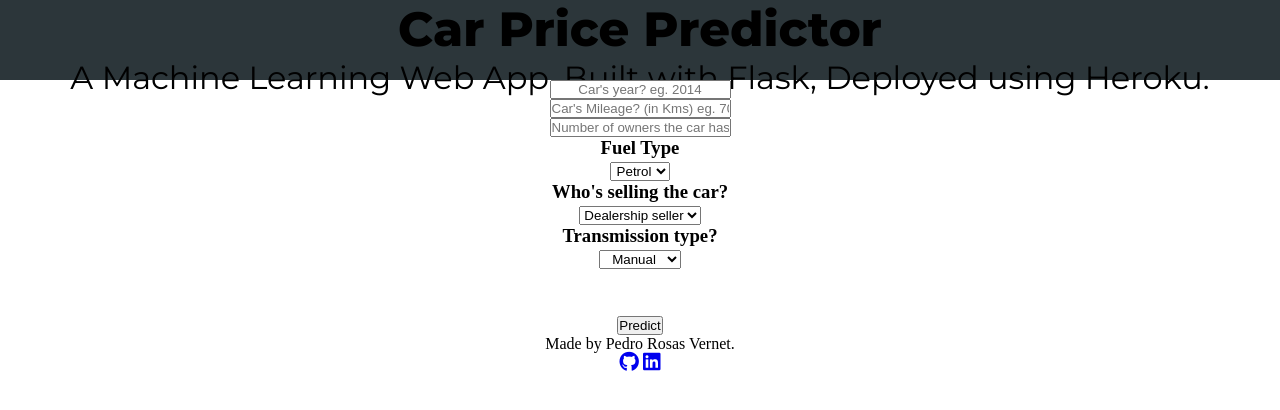
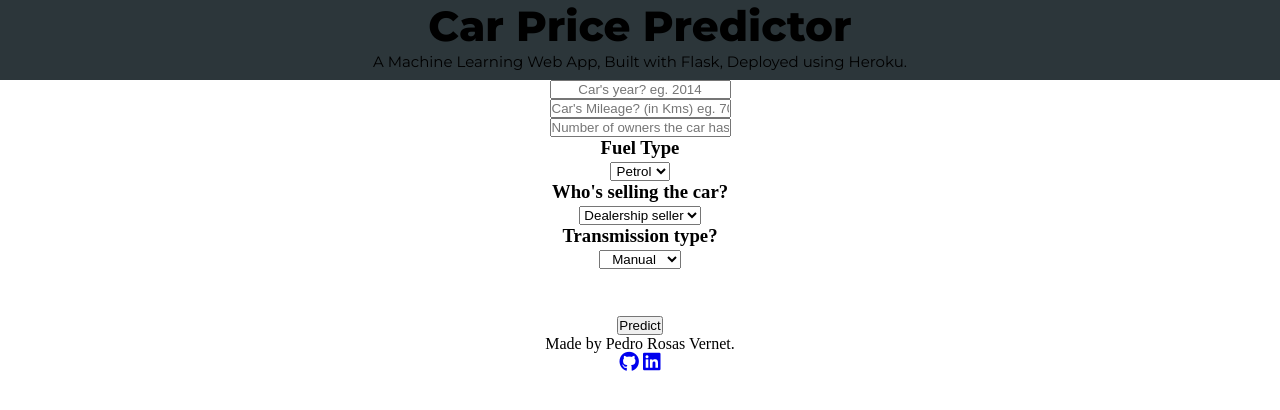
Before and after one commit to prosasDS/car-price-regression, a Flask app: page / in a window 1280 px wide. Shown: the top 410 px of the page. Run offline with Flask 2, Linux system fonts and the light colour scheme; parts of the project's set-up code (start-up, migrations or seed data) failed here and were passed over; some libraries are stand-ins or nearby versions.

Commit message:
Update styles.css

```diff
--- a/static/styles.css
+++ b/static/styles.css
@@ -12,5 +12,10 @@
     display: block;
     background-color: #2c363a;
     font-family: 'Montserrat';
-    font-size: 32px;
+    font-size: 28px;
 }
+
+.description{
+    font-family: 'Montserrat';
+    font-size: 15px;
+}
```
